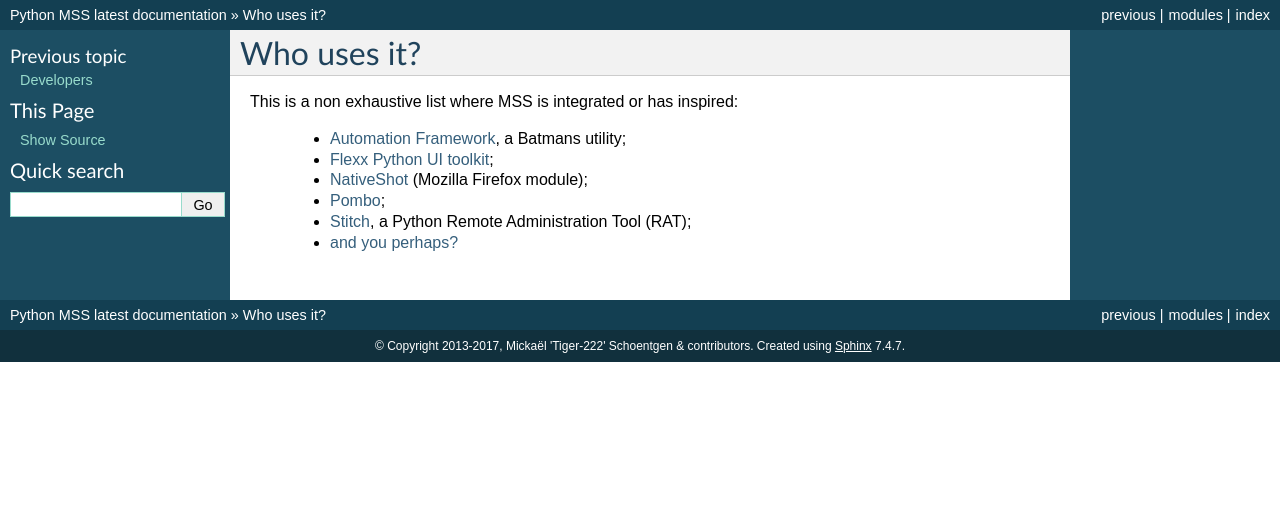
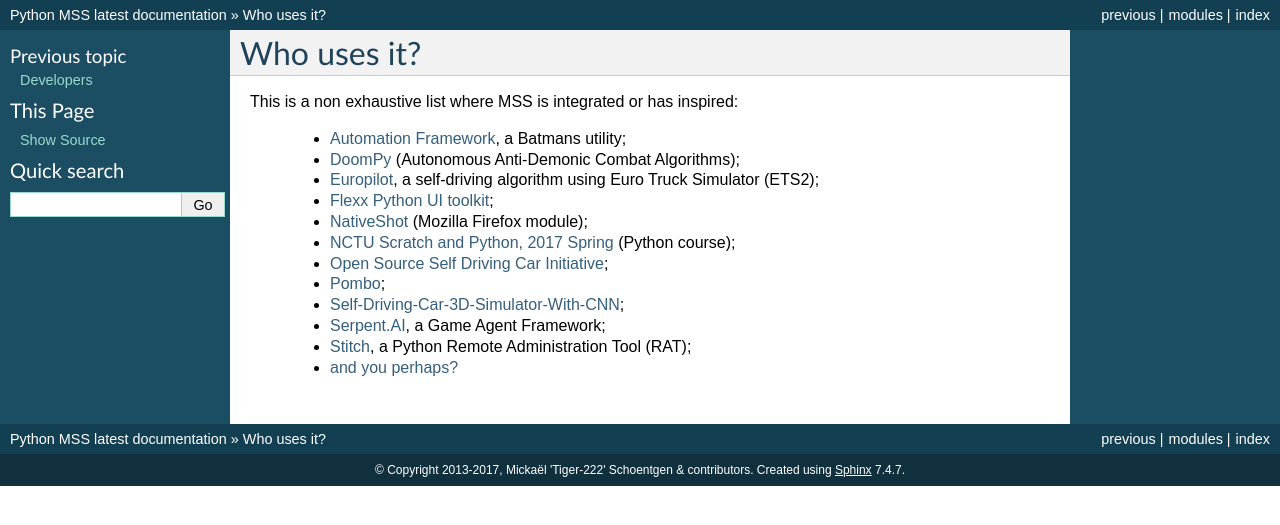
Before and after one commit to BoboTiG/python-mss, a Sphinx documentation site: the page built from docs/source/where.rst, in a window 1280 px wide. Shown: the top 525 px of the page. Built offline with Sphinx 7.4.7, drawn with Linux system fonts in a browser that asks for light colours.

Commit message:
Where+++

```diff
--- a/README.rst
+++ b/README.rst
@@ -23,7 +23,7 @@ An ultra fast cross-platform multiple screenshots module in pure python using ct
 - very basic, it will grab one screen shot by monitor or a screen shot of all monitors and save it to a PNG file;
 - but you can use PIL and benefit from all its formats (or add yours directly);
 - integrate well with Numpy and OpenCV;
-- it could be easily embedded into games and other softwares which require fast and plateforme optimized methods to grab screenshots;
+- it could be easily embedded into games and other softwares which require fast and plateforme optimized methods to grab screenshots (like Computer Vision);
 - get the `source code on GitHub <https://github.com/BoboTiG/python-mss>`_;
 - learn with a `bunch of examples <https://python-mss.readthedocs.io/en/latest/examples.html>`_;
 - you can `report a bug <https://github.com/BoboTiG/python-mss/issues>`_;
--- a/docs/source/index.rst
+++ b/docs/source/index.rst
@@ -17,7 +17,7 @@ An ultra fast cross-platform multiple screenshots module in pure python using ct
     - very basic, it will grab one screen shot by monitor or a screen shot of all monitors and save it to a PNG file;
     - but you can use PIL and benefit from all its formats (or add yours directly);
     - integrate well with Numpy and OpenCV;
-    - it could be easily embedded into games and other softwares which require fast and plateforme optimized methods to grab screenshots;
+    - it could be easily embedded into games and other softwares which require fast and plateforme optimized methods to grab screenshots (like Computer Vision);
     - get the `source code on GitHub <https://github.com/BoboTiG/python-mss>`_;
     - learn with a `bunch of examples <https://python-mss.readthedocs.io/en/latest/examples.html>`_;
     - you can `report a bug <https://github.com/BoboTiG/python-mss/issues>`_;
--- a/docs/source/where.rst
+++ b/docs/source/where.rst
@@ -5,8 +5,14 @@ Who uses it?
 This is a non exhaustive list where MSS is integrated or has inspired:
 
     - `Automation Framework <https://github.com/capaximperii/AutomationFramework>`_, a Batmans utility;
+    - `DoomPy <https://github.com/WNoxchi/DoomPy>`_ (Autonomous Anti-Demonic Combat Algorithms);
+    - `Europilot <https://github.com/jsistla/eu-pilot>`_, a self-driving algorithm using Euro Truck Simulator (ETS2);
     - `Flexx Python UI toolkit <https://github.com/zoofio/flexx>`_;
     - `NativeShot <https://addons.mozilla.org/en-US/firefox/addon/nativeshot/>`_ (Mozilla Firefox module);
+    - `NCTU Scratch and Python, 2017 Spring <https://github.com/mzshieh/snp2017spring>`_ (Python course);
+    - `Open Source Self Driving Car Initiative <https://github.com/OSSDC/OSSDC-VisionBasedACC>`_;
     - `Pombo <https://github.com/BoboTiG/pombo>`_;
+    - `Self-Driving-Car-3D-Simulator-With-CNN <https://github.com/sagar448/Self-Driving-Car-3D-Simulator-With-CNN>`_;
+    - `Serpent.AI <https://github.com/SerpentAI/SerpentAI>`_, a Game Agent Framework;
     - `Stitch <https://nathanlopez.github.io/Stitch/>`_, a Python Remote Administration Tool (RAT);
     - `and you perhaps? <https://github.com/BoboTiG/python-mss/issues>`_
```
